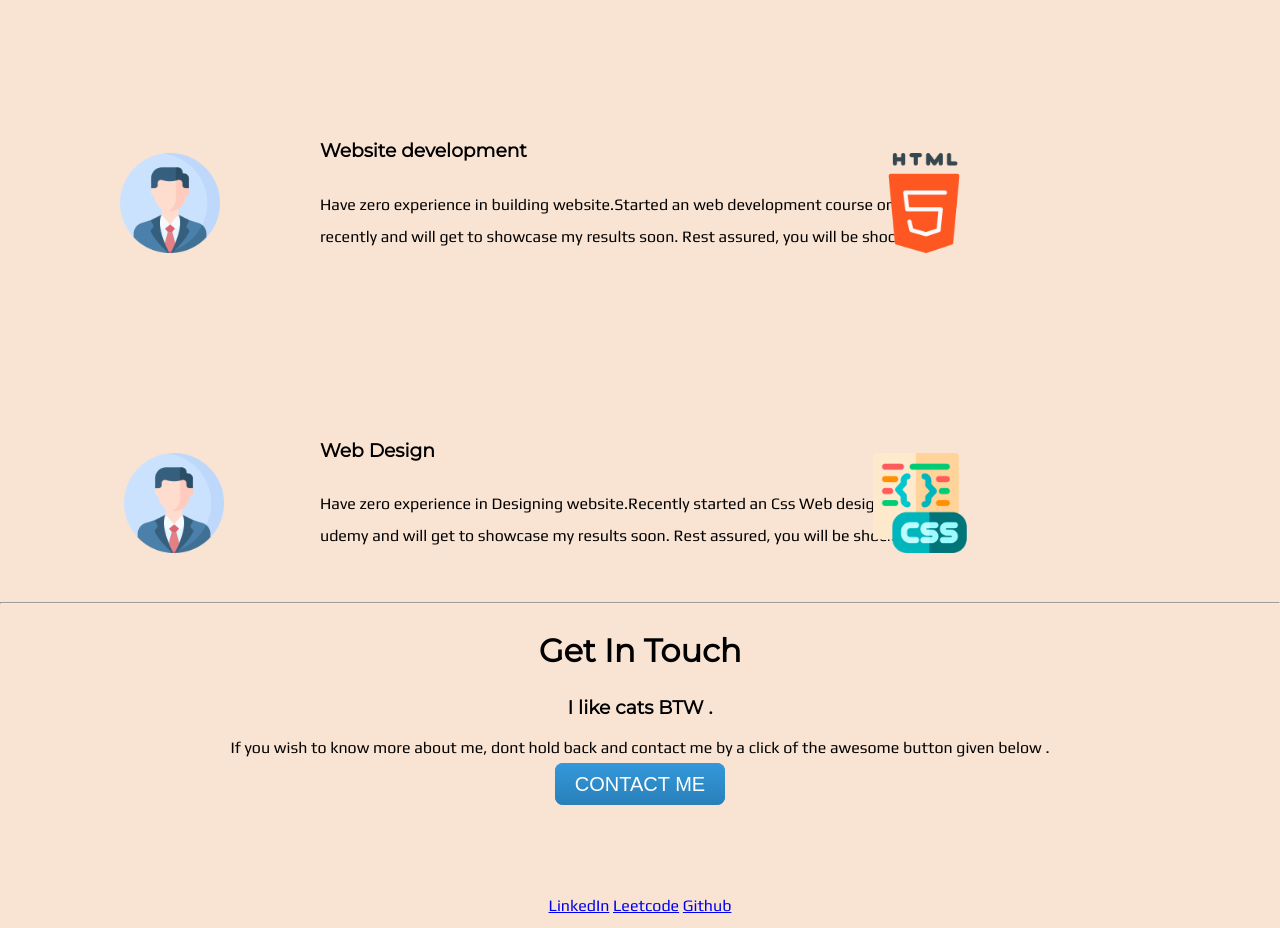
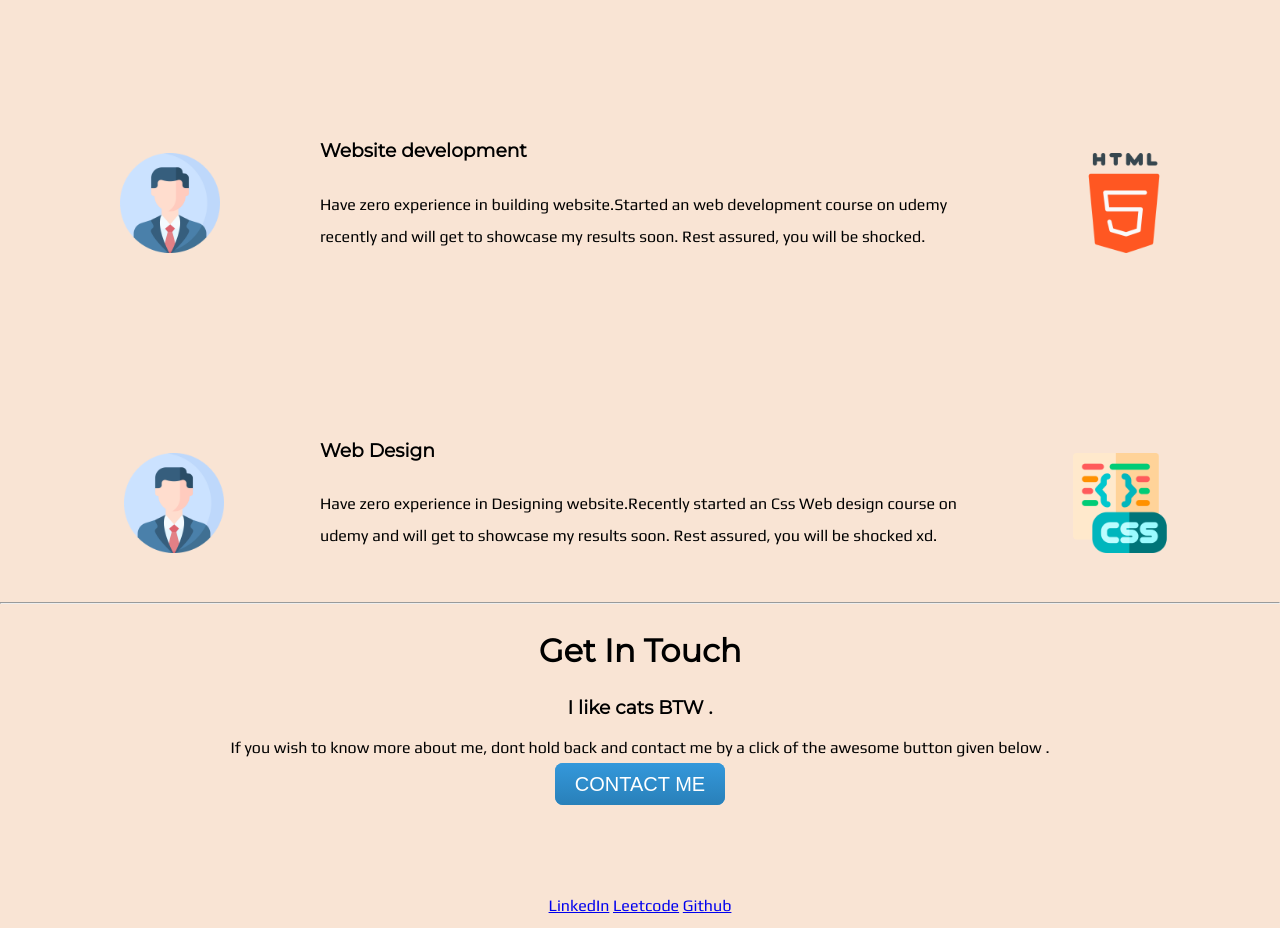
Before and after one commit to VenilThegn/My-professional-website, a plain HTML site: page index.html in a window 1280 px wide. Shown: the part 1246-2174 px from the top of the page. Drawn offline with Linux system fonts and the light colour scheme.

Commit message:
Update styles.css

```diff
--- a/css/styles.css
+++ b/css/styles.css
@@ -83,14 +83,14 @@ h3 {
 .html5 {
   width: 100px;
   position: relative;
-  left: 450px;
+  left: 650px;
   top: 150px;
 }
 
 .css {
   width: 100px;
   position: relative;
-  left: 550px;
+  left: 750px;
   top: 150px;
 }
 
```
